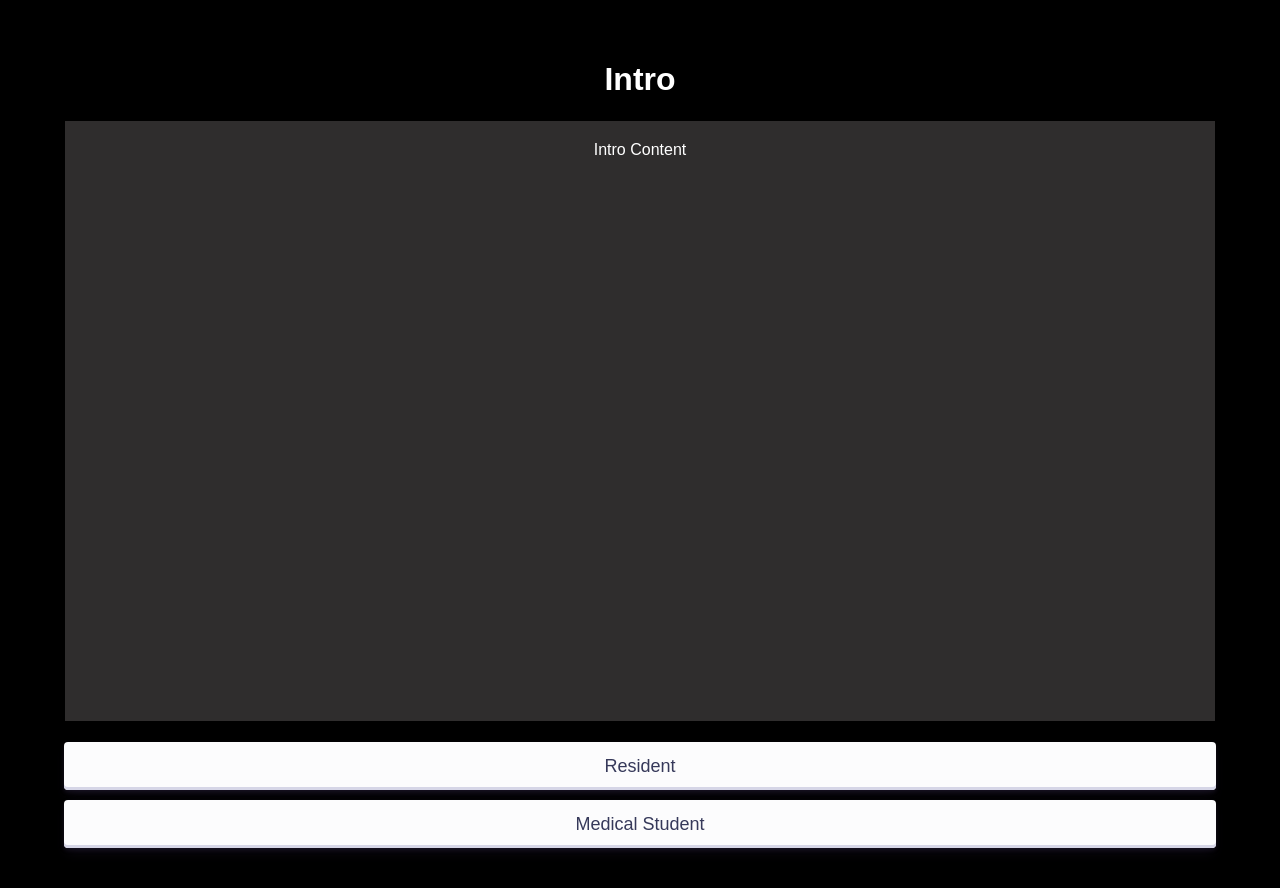
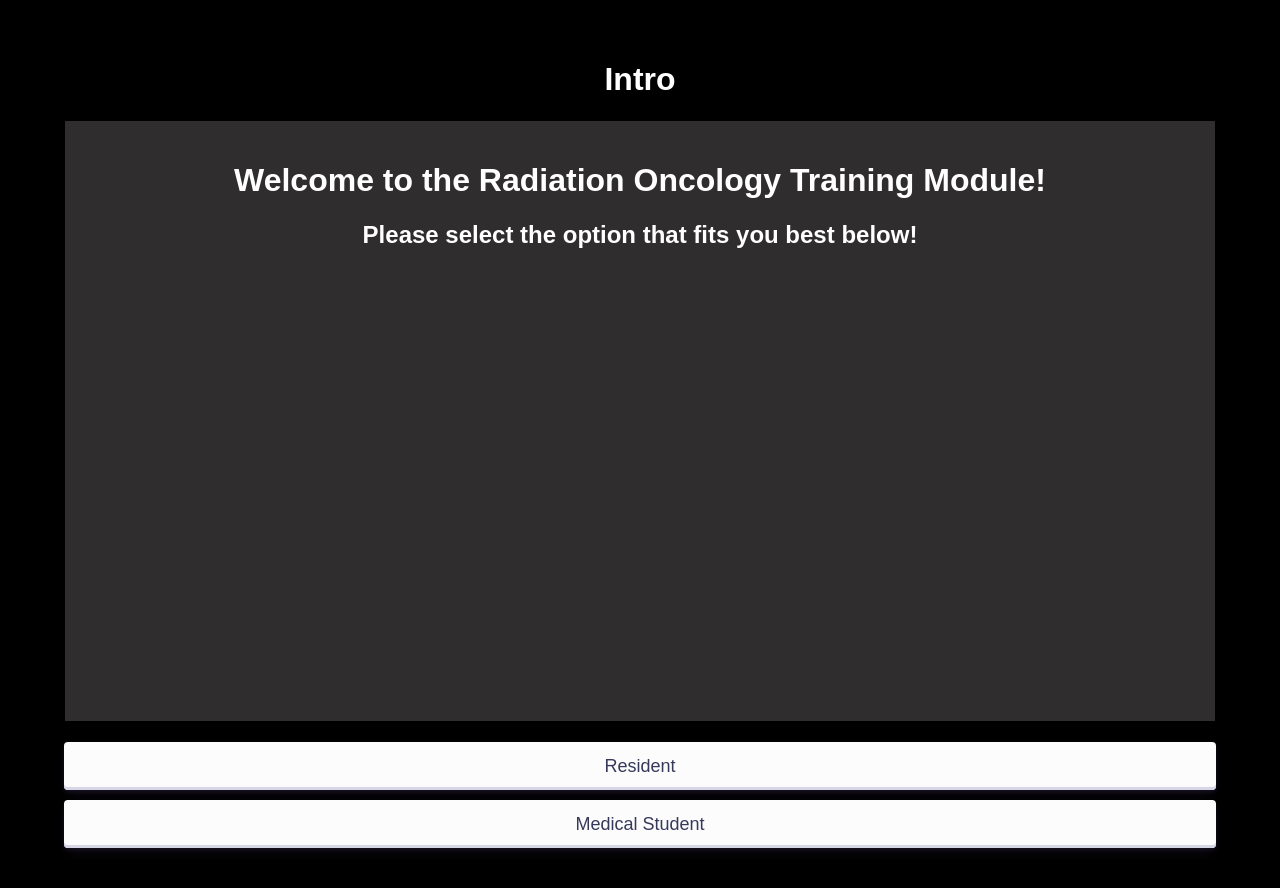
Before and after one commit to contourTMRO/contourTMRO.github.io, a React (Create React App) app: page / in a window 1280 px wide. Built offline with nearby package versions, Linux system fonts and the light colour scheme.

Commit message:
Updating Intro Slide

```diff
--- a/src/Intro.js
+++ b/src/Intro.js
@@ -4,7 +4,8 @@ import React from 'react';
 function Intro() {
     return (
         <div class="body">
-            Intro Content
+            <h1>Welcome to the Radiation Oncology Training Module!</h1>
+            <h2>Please select the option that fits you best below!</h2>
         </div>
     );
 }
```
Also changed, not shown: 1 other file (tests, documents, lock files or other folders).
